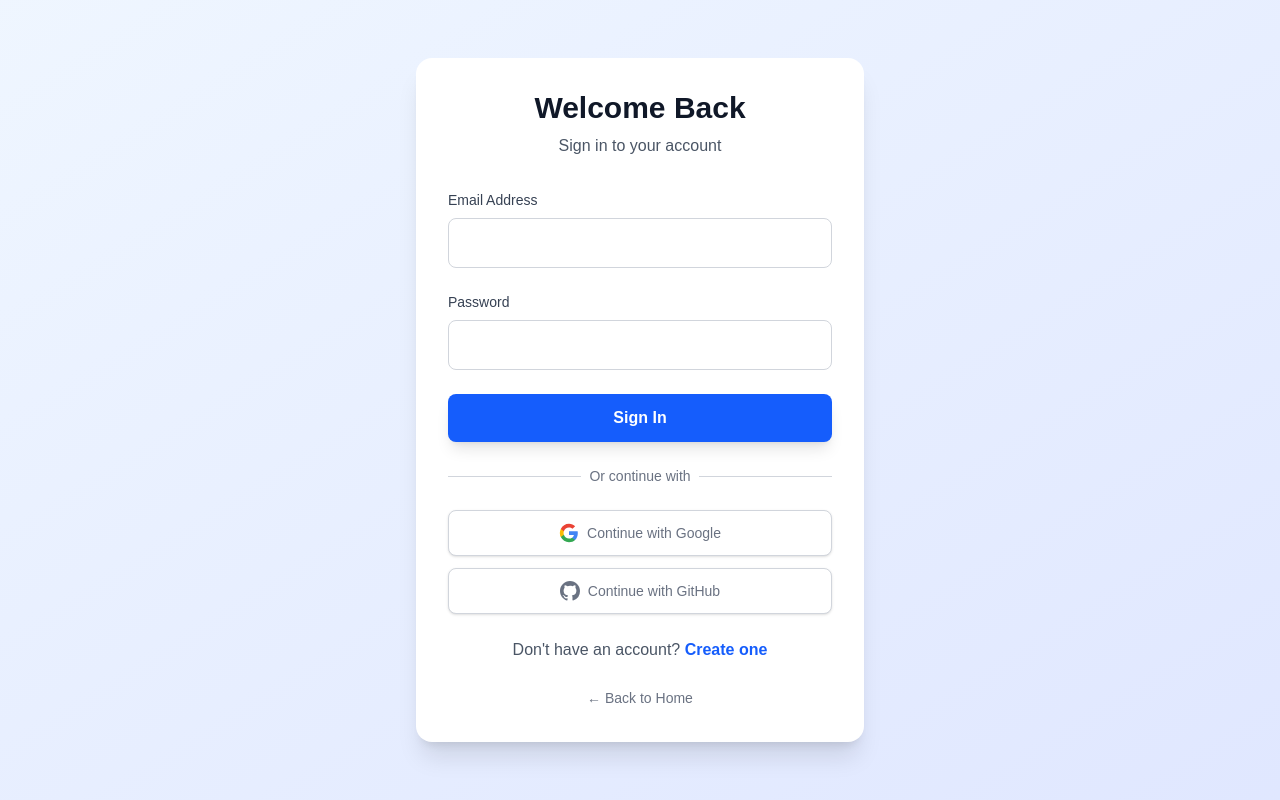
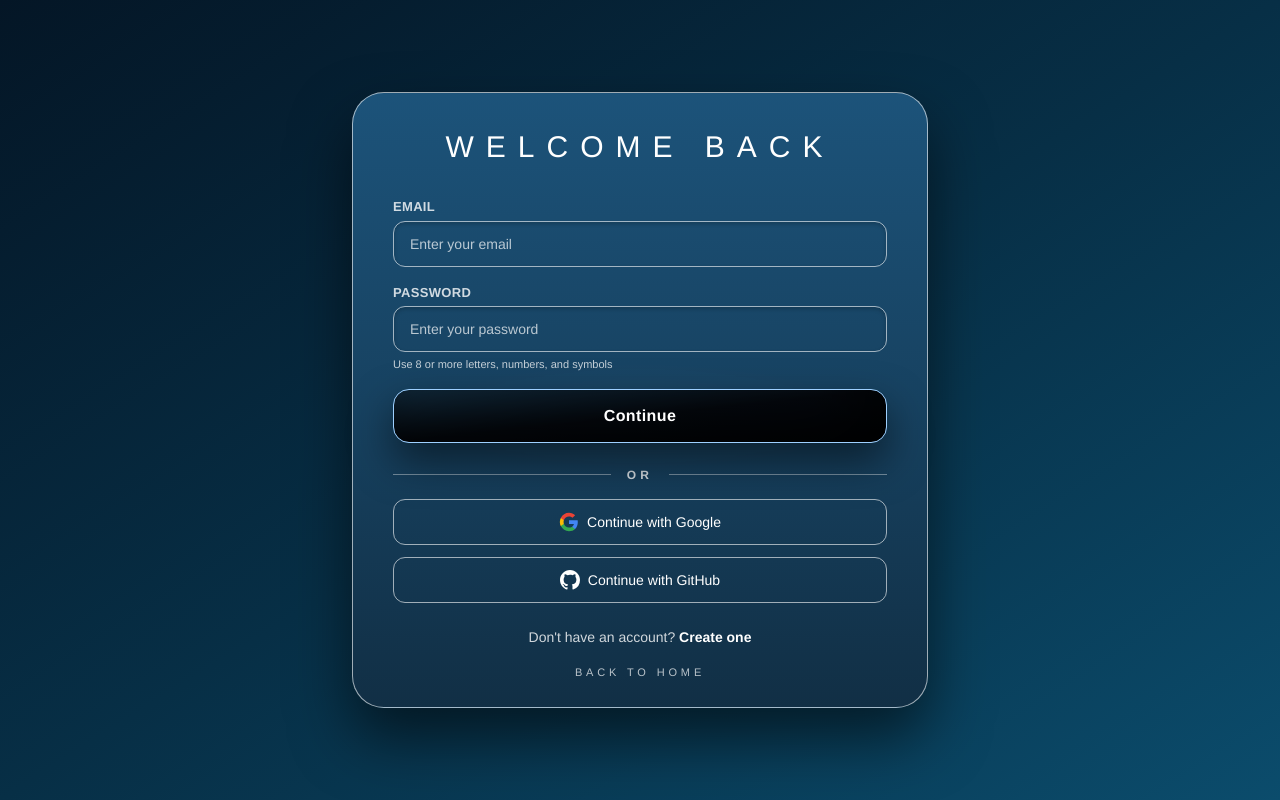
Before and after one commit to SimonNRisk/qtma25, a Next.js app in the folder frontend/: page /login in a window 1280 px wide. Built offline with nearby package versions, Linux system fonts and the light colour scheme; no server answers.

Commit message:
style: restyle auth pages

```diff
--- a/frontend/src/app/login/page.tsx
+++ b/frontend/src/app/login/page.tsx
@@ -23,7 +23,6 @@ export default function LoginPage() {
       const data = await response.json();
 
       if (data.url) {
-        // Redirect to OAuth provider
         window.location.href = data.url;
       } else {
         setMsg('OAuth login failed. Please try again.');
@@ -41,25 +40,19 @@ export default function LoginPage() {
     setLoading(true);
     try {
       const data = await postJSON('/auth/login', { email, password });
-
-      // Save JWT tokens to localStorage
       session.save(data.access_token, data.refresh_token);
 
-      // Clear any pending profile data
       const f = sessionStorage.getItem('pending_first_name');
       const l = sessionStorage.getItem('pending_last_name');
       if (f || l) {
-        // later call FastAPI /profiles/upsert here
         sessionStorage.removeItem('pending_first_name');
         sessionStorage.removeItem('pending_last_name');
       }
 
-      // Redirect to the desired page (or me)
       const redirectTo = searchParams.get('redirect') || '/me';
       router.push(redirectTo);
     } catch (err: any) {
       const errorMessage = err.message || 'Login failed';
-      // Check if it's an email confirmation error
       if (errorMessage.includes('email') && errorMessage.includes('confirm')) {
         setMsg('Please check your email and confirm your account before signing in.');
       } else {
@@ -75,18 +68,20 @@ export default function LoginPage() {
   }, [router]);
 
   return (
-    <div className="min-h-screen bg-gradient-to-br from-blue-50 to-indigo-100 flex items-center justify-center p-4">
-      <div className="max-w-md w-full space-y-8">
-        <div className="bg-white rounded-2xl shadow-xl p-8">
+    <div
+      className="h-screen overflow-hidden bg-gradient-to-br from-[#041626] via-[#072f46] to-[#0b4c6c] flex items-center justify-center p-6"
+      style={{ fontFamily: '"Helvetica Neue", Helvetica, Arial, sans-serif' }}
+    >
+      <div className="max-w-xl w-full">
+        <div className="rounded-[32px] border border-white/60 bg-gradient-to-b from-[#1c537a] via-[#174261] to-[#112f45] px-10 py-6 text-white shadow-[0_30px_60px_rgba(0,0,0,0.55)]">
           <div className="text-center mb-8">
-            <h1 className="text-3xl font-bold text-gray-900 mb-2">Welcome Back</h1>
-            <p className="text-gray-600">Sign in to your account</p>
+            <h1 className="mt-3 text-3xl font-light tracking-[0.4em] uppercase">Welcome Back</h1>
           </div>
 
-          <form onSubmit={onSubmit} className="space-y-6">
+          <form onSubmit={onSubmit} className="space-y-4">
             <div>
-              <label htmlFor="email" className="block text-sm font-medium text-gray-700 mb-2">
-                Email Address
+              <label htmlFor="email" className="block text-[13px] font-semibold uppercase tracking-wide text-white/80 mb-1">
+                Email
               </label>
               <input
                 id="email"
@@ -95,12 +90,12 @@ export default function LoginPage() {
                 value={email}
                 onChange={e => setEmail(e.target.value)}
                 required
-                className="w-full px-4 py-3 border border-gray-300 rounded-lg focus:ring-2 focus:ring-blue-500 focus:border-transparent transition duration-200"
+                className="w-full rounded-xl border border-white/60 bg-transparent px-4 py-3 text-sm text-white placeholder-white/70 shadow-inner shadow-black/20 outline-none transition focus:border-white focus:ring-2 focus:ring-white/30"
               />
             </div>
 
             <div>
-              <label htmlFor="password" className="block text-sm font-medium text-gray-700 mb-2">
+              <label htmlFor="password" className="block text-[13px] font-semibold uppercase tracking-wide text-white/80 mb-1">
                 Password
               </label>
               <input
@@ -110,78 +105,64 @@ export default function LoginPage() {
                 value={password}
                 onChange={e => setPassword(e.target.value)}
                 required
-                className="w-full px-4 py-3 border border-gray-300 rounded-lg focus:ring-2 focus:ring-blue-500 focus:border-transparent transition duration-200"
+                className="w-full rounded-xl border border-white/60 bg-transparent px-4 py-3 text-sm text-white placeholder-white/70 shadow-inner shadow-black/20 outline-none transition focus:border-white focus:ring-2 focus:ring-white/30"
               />
+              <p className="mt-1 text-[11px] text-white/75">Use 8 or more letters, numbers, and symbols</p>
             </div>
 
             {msg && (
-              <div className="bg-red-50 border border-red-200 text-red-700 px-4 py-3 rounded-lg">
+              <div className="rounded-xl border border-red-400/40 bg-red-500/10 px-3 py-2 text-xs text-red-100">
                 {msg}
               </div>
             )}
 
-            <button
-              type="submit"
-              disabled={loading}
-              className="w-full bg-blue-600 hover:bg-blue-700 disabled:bg-blue-400 text-white font-semibold py-3 px-4 rounded-lg transition duration-200 shadow-lg hover:shadow-xl disabled:cursor-not-allowed"
-            >
-              {loading ? 'Signing in...' : 'Sign In'}
-            </button>
+            <div className="relative">
+              <div className="absolute inset-0 rounded-2xl bg-gradient-to-r from-transparent via-white/10 to-transparent blur-xl opacity-30 pointer-events-none" />
+              <button
+                type="submit"
+                disabled={loading}
+                className="relative w-full rounded-2xl border border-[#9ed0ff] bg-gradient-to-br from-[#133045] via-[#05090f] to-[#010305] py-3.5 text-base font-semibold tracking-wide text-white shadow-[inset_-30px_-20px_60px_rgba(0,0,0,0.65),0_18px_40px_rgba(0,0,0,0.5)] transition hover:translate-y-[-1px] hover:shadow-[inset_-30px_-20px_60px_rgba(0,0,0,0.55),0_20px_45px_rgba(0,0,0,0.6)] disabled:cursor-not-allowed disabled:opacity-70"
+              >
+                {loading ? 'Signing in...' : 'Continue'}
+              </button>
+            </div>
           </form>
 
-          {/* OAuth Section */}
           <div className="mt-6">
-            <div className="relative">
-              <div className="absolute inset-0 flex items-center">
-                <div className="w-full border-t border-gray-300" />
-              </div>
-              <div className="relative flex justify-center text-sm">
-                <span className="px-2 bg-white text-gray-500">Or continue with</span>
-              </div>
+            <div className="flex items-center gap-4 text-xs font-semibold uppercase tracking-[0.35em] text-white/80">
+              <div className="flex-1 border-t border-white/40" />
+              <span>OR</span>
+              <div className="flex-1 border-t border-white/40" />
             </div>
 
-            <div className="mt-6 grid grid-cols-1 gap-3">
-              {/* Google OAuth */}
+            <div className="mt-4 grid grid-cols-1 gap-3">
               <button
                 onClick={() => handleOAuthLogin('google')}
                 disabled={oauthLoading === 'google'}
-                className="w-full inline-flex justify-center py-3 px-4 border border-gray-300 rounded-lg shadow-sm bg-white text-sm font-medium text-gray-500 hover:bg-gray-50 disabled:opacity-50 disabled:cursor-not-allowed transition duration-200"
+                className="w-full inline-flex justify-center rounded-xl border border-white/60 bg-transparent px-4 py-3 text-sm font-medium text-white transition hover:bg-white/10 disabled:cursor-not-allowed disabled:opacity-60"
               >
                 {oauthLoading === 'google' ? (
-                  <div className="animate-spin rounded-full h-5 w-5 border-b-2 border-gray-500"></div>
+                  <div className="animate-spin rounded-full h-5 w-5 border-b-2 border-white"></div>
                 ) : (
                   <>
                     <svg className="w-5 h-5 mr-2" viewBox="0 0 24 24">
-                      <path
-                        fill="#4285F4"
-                        d="M22.56 12.25c0-.78-.07-1.53-.2-2.25H12v4.26h5.92c-.26 1.37-1.04 2.53-2.21 3.31v2.77h3.57c2.08-1.92 3.28-4.74 3.28-8.09z"
-                      />
-                      <path
-                        fill="#34A853"
-                        d="M12 23c2.97 0 5.46-.98 7.28-2.66l-3.57-2.77c-.98.66-2.23 1.06-3.71 1.06-2.86 0-5.29-1.93-6.16-4.53H2.18v2.84C3.99 20.53 7.7 23 12 23z"
-                      />
-                      <path
-                        fill="#FBBC05"
-                        d="M5.84 14.09c-.22-.66-.35-1.36-.35-2.09s.13-1.43.35-2.09V7.07H2.18C1.43 8.55 1 10.22 1 12s.43 3.45 1.18 4.93l2.85-2.22.81-.62z"
-                      />
-                      <path
-                        fill="#EA4335"
-                        d="M12 5.38c1.62 0 3.06.56 4.21 1.64l3.15-3.15C17.45 2.09 14.97 1 12 1 7.7 1 3.99 3.47 2.18 7.07l3.66 2.84c.87-2.6 3.3-4.53 6.16-4.53z"
-                      />
+                      <path fill="#4285F4" d="M22.56 12.25c0-.78-.07-1.53-.2-2.25H12v4.26h5.92c-.26 1.37-1.04 2.53-2.21 3.31v2.77h3.57c2.08-1.92 3.28-4.74 3.28-8.09z" />
+                      <path fill="#34A853" d="M12 23c2.97 0 5.46-.98 7.28-2.66l-3.57-2.77c-.98.66-2.23 1.06-3.71 1.06-2.86 0-5.29-1.93-6.16-4.53H2.18v2.84C3.99 20.53 7.7 23 12 23z" />
+                      <path fill="#FBBC05" d="M5.84 14.09c-.22-.66-.35-1.36-.35-2.09s.13-1.43.35-2.09V7.07H2.18C1.43 8.55 1 10.22 1 12s.43 3.45 1.18 4.93l2.85-2.22.81-.62z" />
+                      <path fill="#EA4335" d="M12 5.38c1.62 0 3.06.56 4.21 1.64l3.15-3.15C17.45 2.09 14.97 1 12 1 7.7 1 3.99 3.47 2.18 7.07l3.66 2.84c.87-2.6 3.3-4.53 6.16-4.53z" />
                     </svg>
                     Continue with Google
                   </>
                 )}
               </button>
 
-              {/* GitHub OAuth */}
               <button
                 onClick={() => handleOAuthLogin('github')}
                 disabled={oauthLoading === 'github'}
-                className="w-full inline-flex justify-center py-3 px-4 border border-gray-300 rounded-lg shadow-sm bg-white text-sm font-medium text-gray-500 hover:bg-gray-50 disabled:opacity-50 disabled:cursor-not-allowed transition duration-200"
+                className="w-full inline-flex justify-center rounded-xl border border-white/60 bg-transparent px-4 py-3 text-sm font-medium text-white transition hover:bg-white/10 disabled:cursor-not-allowed disabled:opacity-60"
               >
                 {oauthLoading === 'github' ? (
-                  <div className="animate-spin rounded-full h-5 w-5 border-b-2 border-gray-500"></div>
+                  <div className="animate-spin rounded-full h-5 w-5 border-b-2 border-white"></div>
                 ) : (
                   <>
                     <svg className="w-5 h-5 mr-2" fill="currentColor" viewBox="0 0 20 20">
@@ -199,23 +180,17 @@ export default function LoginPage() {
           </div>
 
           <div className="mt-6 text-center">
-            <p className="text-gray-600">
+            <p className="text-sm text-white/80">
               Don't have an account?{' '}
-              <Link
-                href="/signup"
-                className="text-blue-600 hover:text-blue-700 font-semibold transition duration-200"
-              >
+              <Link href="/signup" className="text-white font-semibold hover:text-cyan-200 transition duration-200">
                 Create one
               </Link>
             </p>
           </div>
 
-          <div className="mt-6 text-center">
-            <Link
-              href="/"
-              className="text-gray-500 hover:text-gray-700 text-sm transition duration-200"
-            >
-              ← Back to Home
+          <div className="mt-3 text-center">
+            <Link href="/" className="text-[11px] uppercase tracking-[0.35em] text-white/70 transition hover:text-white">
+              Back to Home
             </Link>
           </div>
         </div>
--- a/frontend/src/app/me/page.tsx
+++ b/frontend/src/app/me/page.tsx
@@ -45,11 +45,19 @@ export default function MePage() {
 
   if (!user) return null;
 
+  const backgroundStyle = {
+    backgroundImage:
+      'radial-gradient(circle at 50% 50%, rgba(0,0,0,0.65) 0%, rgba(3,34,54,0.75) 35%, #0f4662 70%, #0a324b 100%)',
+  };
+
   return (
     <AuthGuard>
-      <div className="min-h-screen bg-gradient-to-br from-green-50 to-blue-100 p-4">
-        <div className="max-w-2xl mx-auto">
-          <div className="bg-white rounded-2xl shadow-xl p-8">
+      <div
+        className="min-h-screen p-4 sm:p-6 md:p-8 flex items-center justify-center"
+        style={backgroundStyle}
+      >
+        <div className="max-w-2xl w-full">
+          <div className="bg-white rounded-[32px] shadow-2xl p-8 sm:p-10 border border-slate-100">
             <div className="text-center mb-8">
               <div className="w-20 h-20 bg-gradient-to-r from-green-500 to-blue-500 rounded-full flex items-center justify-center mx-auto mb-4">
                 <span className="text-white text-2xl font-bold">
@@ -63,7 +71,7 @@ export default function MePage() {
             </div>
 
             <div className="space-y-6">
-              <div className="bg-gray-50 rounded-lg p-6">
+              <div className="bg-gray-50 rounded-2xl p-6 border border-gray-100 shadow-inner">
                 <h2 className="text-xl font-semibold text-gray-800 mb-4">Profile Details</h2>
                 <div className="grid grid-cols-1 md:grid-cols-2 gap-4">
                   <div>
@@ -101,7 +109,7 @@ export default function MePage() {
                 </button>
                 <Link
                   href="/"
-                  className="flex-1 bg-gray-600 hover:bg-gray-700 text-white font-semibold py-3 px-6 rounded-lg transition duration-200 shadow-lg hover:shadow-xl text-center"
+                  className="flex-1 bg-slate-700 hover:bg-slate-800 text-white font-semibold py-3 px-6 rounded-lg transition duration-200 shadow-lg hover:shadow-xl text-center"
                 >
                   Back to Home
                 </Link>
```
